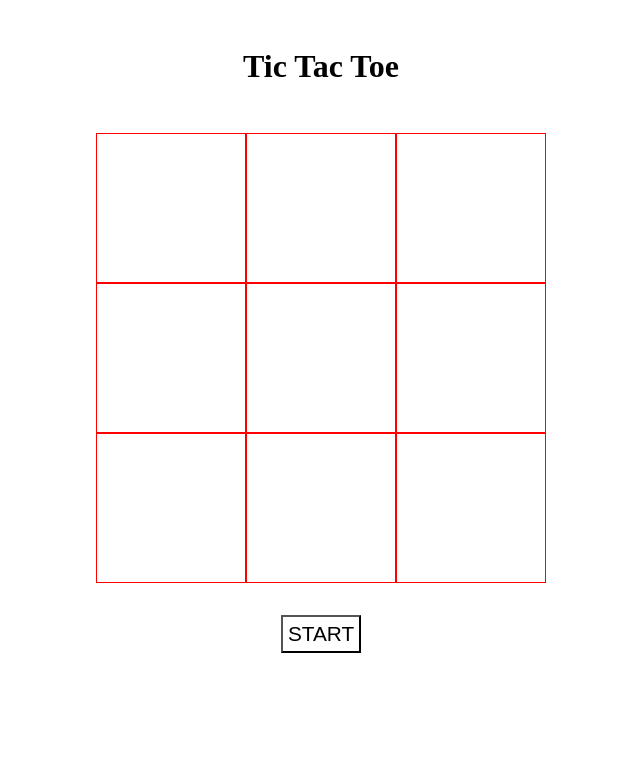
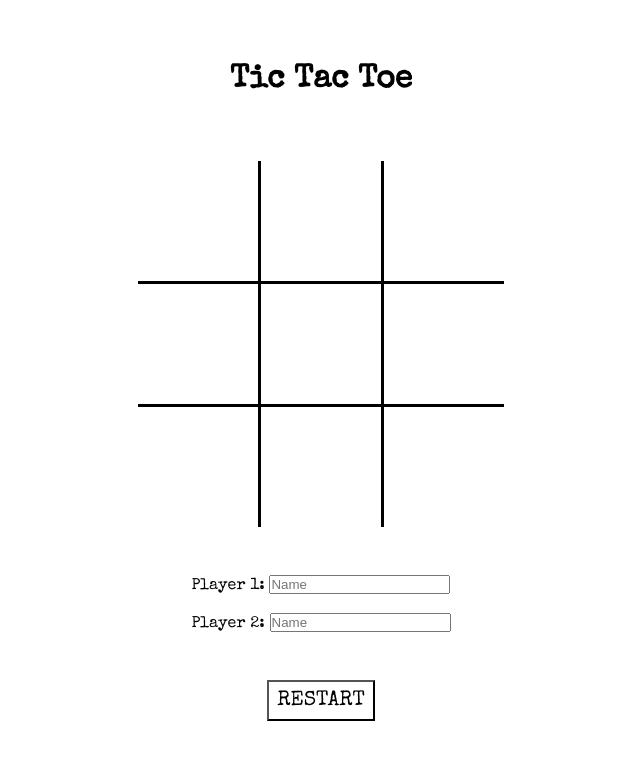
Before and after one commit to nggeoktheng/tic-tac-toe, a plain HTML site: page index.html in a window 1280 px wide. Both pictures are taken after a click on the button "START". Shown: the whole page, without its empty margins (319-959 px from the left). Drawn offline with nearby package versions, Linux system fonts and the light colour scheme.

Commit message:
Add start and restart button with styling

```diff
--- a/index.html
+++ b/index.html
@@ -11,18 +11,28 @@
     <header>
         <h1 class="title">Tic Tac Toe</h1>
     </header>
-    <div class="gameboard">
-        <div class="item"></div>
-        <div class="item"></div>
-        <div class="item"></div>
-        <div class="item"></div>
-        <div class="item"></div>
-        <div class="item"></div>
-        <div class="item"></div>
-        <div class="item"></div>
-        <div class="item"></div>
+    <div class="board">
+        <div class="cell"></div>
+        <div class="cell"></div>
+        <div class="cell"></div>
+        <div class="cell"></div>
+        <div class="cell"></div>
+        <div class="cell"></div>
+        <div class="cell"></div>
+        <div class="cell"></div>
+        <div class="cell"></div>
     </div>
-    <button type="button" class="start-btn">START</button>
+    <div class="player1">
+        <label for="player1">Player 1:</label>
+        <input type="text" id="player1" placeholder="Name">
+    </div>
+    <div class="player2">
+        <label for="player2">Player 2:</label>
+        <input type="text" id="player2" placeholder="Name">
+    </div>
+    <button type="button" id="start-btn">START</button>
+    <button type="button" id="restart-btn">RESTART</button>
+    <div id="display-message-element"></div>
     <script src="script.js"></script>
 </body>
 </html>
--- a/script.js
+++ b/script.js
@@ -0,0 +1,9 @@
+const startBtn = document.getElementById('start-btn');
+const restartBtn = document.getElementById('restart-btn');
+const board = document.querySelector('.board');
+
+startBtn.addEventListener('click', () => {
+    board.style.display = 'grid';
+    startBtn.style.display = 'none';
+    restartBtn.style.display = 'block';
+})
--- a/styles.css
+++ b/styles.css
@@ -1,41 +1,108 @@
-* {
+@import url('https://fonts.googleapis.com/css2?family=Special+Elite&display=swap');
+
+*,
+*::before,
+*::after {
     margin: 0;
     padding: 0;
     box-sizing: border-box;
 }
 
+:root {
+    --font-family: 'Special Elite', 'cursive', sans-serif;
+    --cell-size: 120px;
+    --mark-size: calc(var(--cell-size) * 0.8);
+}
+
 body {
+    font-family: var(--font-family);
+    width: 100vw;
+    height: 100vh;
     display: flex;
     flex-direction: column;
     align-items: center;
 }
 
 .title {
-    margin: 3rem 0;
+    margin: 4rem 0;
 }
 
-.gameboard {
-    width: 450px;
-    height: 450px;
-
-    display: grid;
-    grid-template-columns: repeat(3, 1fr);
-    grid-template-rows: repeat(3, 1fr);
+.board {
+    display: none;
+    grid-template-columns: repeat(3, auto);
+    grid-template-rows: repeat(3, auto);
+    grid-gap: 3px;
+    background-color: black;
 }
 
-.item {
-    width: 150px;
-    height: 150px;
-    border: 1px solid red;
-
+.cell {
+    width: var(--cell-size);
+    height: var(--cell-size);
     display: grid;
     place-items: center;
-    font-size: 3rem;
+    position: relative;
+    background-color: white;
 }
 
-.start-btn {
-    margin: 2rem 0;
-    padding: 0.3rem;
+.cell.x::before,
+.cell.x::after {
+    content: '';
+    width: calc(var(--mark-size) * 0.15);
+    height: var(--mark-size);
+    position: absolute;
+    background-color: black;
+}
+
+.cell.x:before {
+    transform: rotate(45deg);
+}
+
+.cell.x::after {
+    transform: rotate(-45deg);
+}
+
+.cell.circle::before,
+.cell.circle::after {
+    content: '';
+    border-radius: 50%;
+    position: absolute;
+}
+
+.cell.circle::before {
+    width: var(--mark-size);
+    height: var(--mark-size);
+    background-color: black;
+}
+
+.cell.cell.circle::after {
+    width: calc(var(--mark-size) * 0.7);
+    height: calc(var(--mark-size) * 0.7);
+    background-color: white;
+}
+
+.player1 {
+    margin-top: 3rem;
+    margin-bottom: 1.2rem;
+}
+
+button {
+    font-family: var(--font-family);
+    margin: 3rem 0;
+    padding: 0.5rem;
     font-size: 1.3rem;
     background-color: white;
+    cursor: pointer;
 }
+
+button:hover {
+    background-color: black;
+    color: white;
+}
+
+#restart-btn {
+    display: none;
+}
+
+#display-message-element {
+    font-size: 2.5rem;
+}
```
